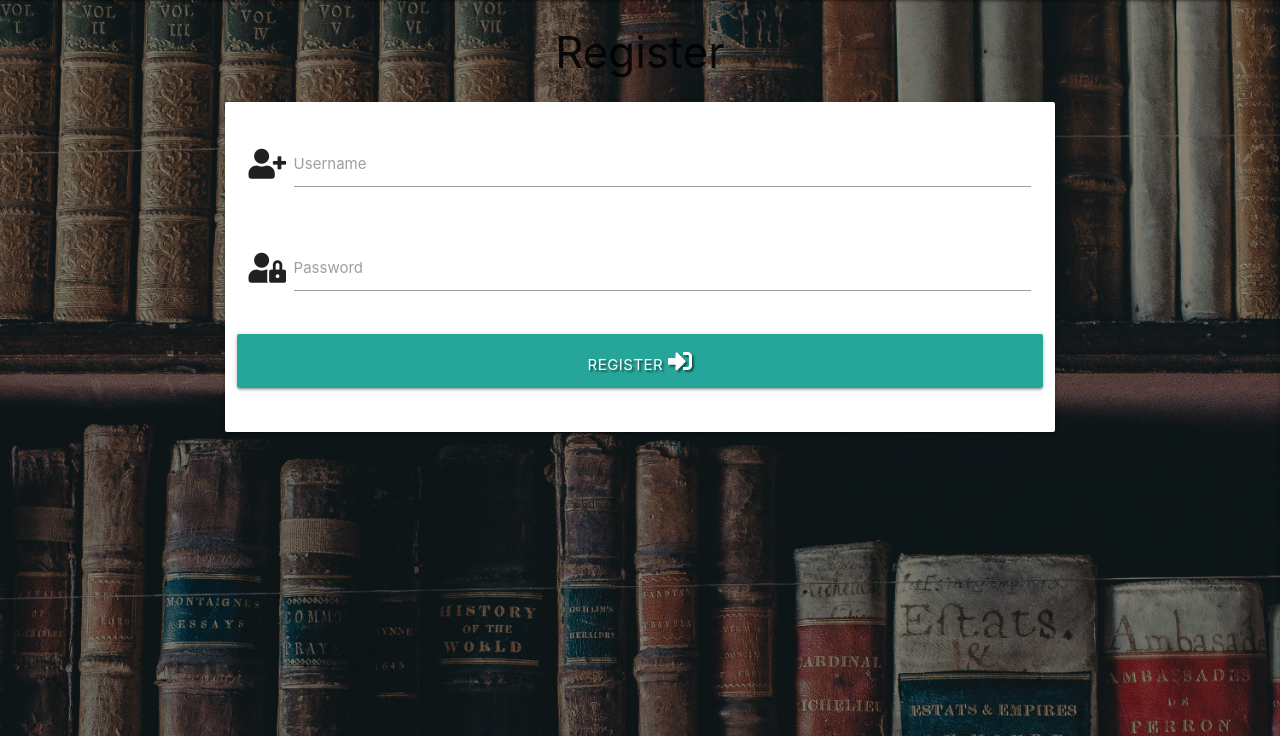
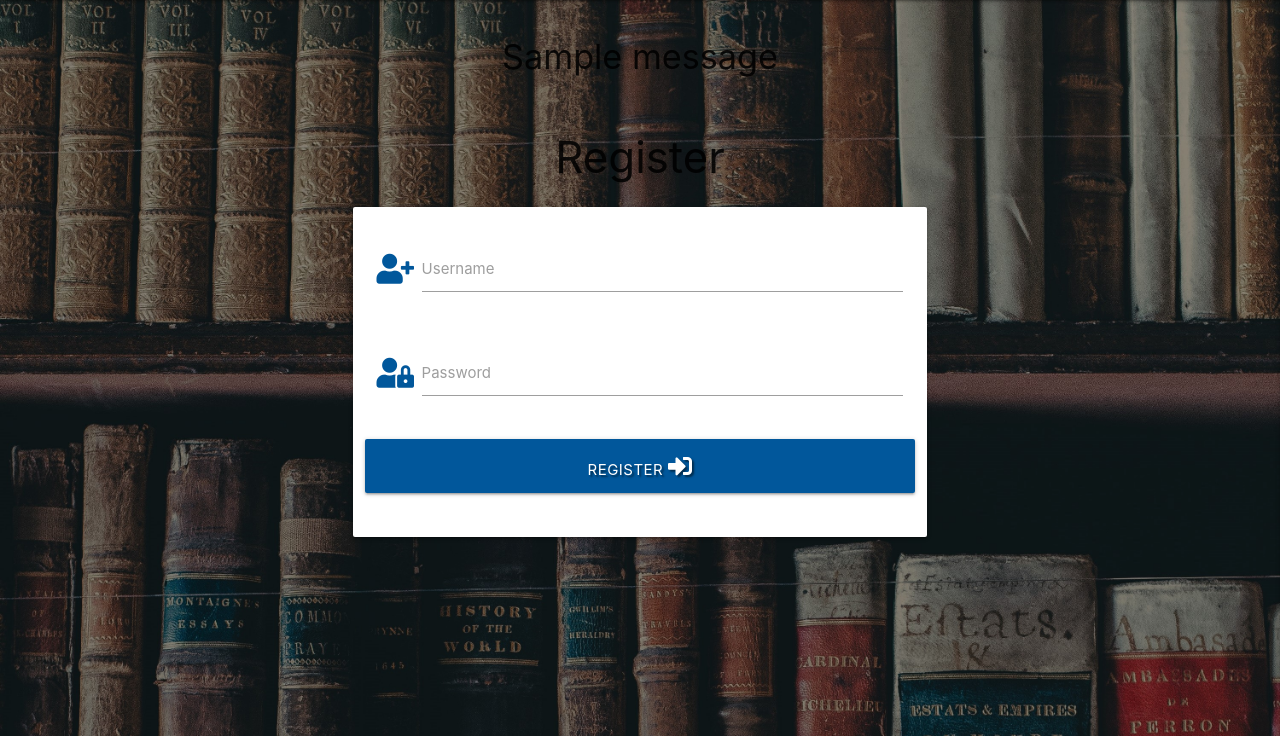
Before and after one commit to QuelleQim/MS3-the-reading, a Flask app: page /register in a window 1280 px wide. Shown: the part 64-800 px from the top of the page. Run offline with Flask 2, Linux system fonts and the light colour scheme; one stand-in notice (Sample message) is shown; some libraries are stand-ins or nearby versions.

Commit message:
Add register functionality

```diff
--- a/app.py
+++ b/app.py
@@ -11,11 +11,9 @@ if os.path.exists("env.py"):
 
 app = Flask(__name__)
 
-
 app.config["MONGO_DBNAME"] = os.environ.get("MONGO_DBNAME")
 app.config["MONGO_URI"] = os.environ.get("MONGO_URI")
 app.secret_key = os.environ.get("SECRET_KEY")
-
 
 mongo = PyMongo(app)
 
@@ -29,6 +27,24 @@ def get_reviews():
 
 @app.route("/register", methods=["GET", "POST"])
 def register():
+    if request.method == "POST":
+        # check if username already exists in db
+        existing_user = mongo.db.users.find_one(
+            {"username": request.form.get("username").lower()})
+
+        if existing_user:
+            flash("Username already exists")
+            return redirect(url_for("register"))
+
+        register = {
+            "username": request.form.get("username").lower(),
+            "password": generate_password_hash(request.form.get("password"))
+        }
+        mongo.db.users.insert_one(register)
+
+        # put the new user into 'session' cookie
+        session["user"] = request.form.get("username").lower()
+        flash("Registration Successful!")
     return render_template("register.html")
 
 
--- a/static/css/style.css
+++ b/static/css/style.css
@@ -18,3 +18,7 @@ nav ul a {
     font-size: 25px;
     color: #c0c4cb;
 }
+
+.flashes h4 {
+    line-height: 2;
+}
--- a/templates/base.html
+++ b/templates/base.html
@@ -46,8 +46,26 @@
 
     </header>
 
-    {% block content %}
-    {% endblock %}
+
+    <section>
+        <!-- flash message -->
+        {% with messages = get_flashed_messages() %}
+            {% if messages %}
+                {% for message in messages %}
+                    <div class="row flashes">
+                        <h4 class="center align">{{ message}}</h4>
+                    </div>
+                {% endfor %}
+            {% endif %}
+        {% endwith %}
+    </section>
+
+
+    <main class="container">
+        {% block content %}
+        {% endblock %}
+    </main>
+
 
     <script src="https://code.jquery.com/jquery-3.5.1.min.js"
         integrity="sha256-9/aliU8dGd2tb6OSsuzixeV4y/faTqgFtohetphbbj0=" crossorigin="anonymous"></script>
--- a/templates/register.html
+++ b/templates/register.html
@@ -1,30 +1,32 @@
 {% extends "base.html" %}
 {% block content %}
 
-        <h3 class="center-align">Register</h3>
+    <h3 class="center-align">Register</h3>
 
     <div class="row">
         <form class="col s12 m8 offset-m2" method="POST" action="{{ url_for('register') }}">
             <div class="card-panel">
                 <!-- username -->
                 <div class="row">
-                     <div class="input-field col s12">
-                        <i class="fas fa-user-plus prefix"></i>
-                        <input id="username" name="username" type="text" class="validate">
-                        <label for="username">Username</label>
-                    </div>
+					<div class="input-field col s12">
+						<i class="fas fa-user-plus prefix light-blue-text text-darken-4"></i>
+						<input id="username" name="username" type="text" minlength="3"
+                            maxlength="15" pattern="^[a-zA-Z0-9]{3,15}$" class="validate" required>
+						<label for="username">Username</label>
+					</div>
                 </div>
-                <!-- password -->
+                <!-- passowrd -->
                 <div class="row">
                     <div class="input-field col s12">
-                        <i class="fas fa-user-lock prefix"></i>
-                        <input id="password" name="password" type="password" class="validate">
+						<i class="fas fa-user-lock prefix light-blue-text text-darken-4"></i>
+                        <input id="password" name="password" type="password" minlength="5"
+                            maxlength="20" pattern="^[a-zA-Z0-9]{5,15}$" class="validate" required>
                         <label for="password">Password</label>
                     </div>
                 </div>
                 <!-- register -->
                 <div class="row">
-                    <button type="submit" class="col s12 btn-large text-shadow">
+                    <button type="submit" class="col s12 btn-large light-blue darken-4 text-shadow">
                         Register <i class="fas fa-sign-in-alt"></i>
                     </button>
                 </div>
```
